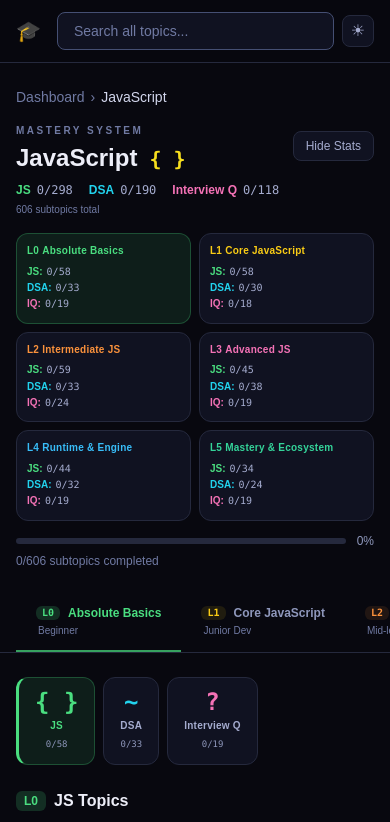
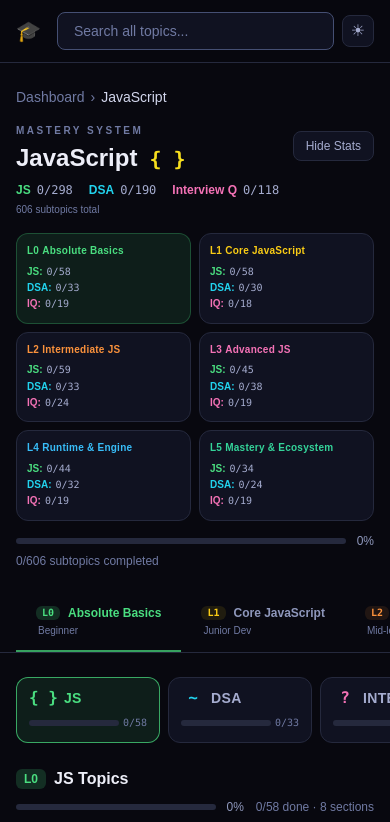
Before and after one commit to mdnuruzzamannirob/curriculum-platform, a Next.js app: page /course/javascript in a window 390 px wide. Shown: the top 822 px of the page. Built offline with nearby package versions, Linux system fonts and the light colour scheme; a web font is replaced by a local one.

Commit message:
refactor: enhance mobile and desktop layouts for module sidebar with improved styling and structure

```diff
--- a/src/components/ModuleSidebar.tsx
+++ b/src/components/ModuleSidebar.tsx
@@ -24,7 +24,7 @@ export default function ModuleSidebar({
 
   return (
     <>
-      {/* Mobile: horizontal native scroll */}
+      {/* ── Mobile: horizontal scroll, desktop-style cards ── */}
       <div className="md:hidden overflow-x-auto scrollbar-hide -mx-4 px-4">
         <div className="flex gap-2 pb-2 min-w-max">
           {modules.map((mod) => {
@@ -37,33 +37,52 @@ export default function ModuleSidebar({
                 data-accent={modColor}
                 type="button"
                 onClick={() => onSelect(mod.id)}
-                className={`flex shrink-0 flex-col items-center gap-1.5 rounded-xl border px-4 py-3 text-center ${
+                className={`flex shrink-0 flex-col gap-2 rounded-xl min-w-36 w-fit border px-3 py-3 text-left ${
                   active
-                    ? "accent-bg-soft accent-border-soft border-l-[3px] accent-border-left"
-                    : "border-border-default bg-surface"
+                    ? "accent-bg-soft accent-border"
+                    : "border-border-default bg-surface hover:bg-surface-hover hover:border-border-muted"
                 }`}
               >
-                <span className="text-2xl font-black font-mono leading-none accent-text">
+                {/* Icon + Title */}
+                <div className="flex items-center gap-1.5">
+                  <p
+                    className="rounded justify-center min-w-6 text-center font-mono font-black leading-none accent-text"
+                    style={{ color: modColor }}
+                  >
                     {mod.icon ?? mod.id.charAt(0).toUpperCase()}
-                </span>
-                <span
-                  className={`text-[10px] font-bold tracking-wide leading-tight whitespace-nowrap ${
+                  </p>
+                  <p
+                    className={`text-sm font-bold uppercase tracking-wide leading-tight truncate ${
                       active ? "accent-text" : "text-text-muted"
                     }`}
+                    style={active ? { color: modColor } : undefined}
                   >
                     {mod.title}
-                </span>
-                <span className="text-[9px] font-mono text-text-subtle">
+                  </p>
+                </div>
+
+                {/* Progress bar + count */}
+                <div className="flex w-full items-center gap-1">
+                  <div className="w-full">
+                    <ProgressBar
+                      percentage={mp.percentage}
+                      size="sm"
+                      color={modColor}
+                      showLabel={false}
+                    />
+                  </div>
+                  <span className="text-[10px] font-mono tabular-nums text-text-faint whitespace-nowrap">
                     {mp.completed}/{mp.total}
                   </span>
+                </div>
               </button>
             );
           })}
         </div>
       </div>
 
-      {/* Desktop: vertical module tabs */}
-      <nav className="hidden md:flex border-l border-border-default  md:flex-col">
+      {/* ── Desktop: vertical module tabs (unchanged) ── */}
+      <nav className="hidden md:flex border-l border-border-default md:flex-col">
         {modules.map((mod) => {
           const active = mod.id === activeId;
           const mp = calcModuleProgress(progress, courseId, levelId, mod);
@@ -85,14 +104,11 @@ export default function ModuleSidebar({
                   {mod.icon ?? mod.id.charAt(0).toUpperCase()}
                 </p>
                 <p
-                  className={`text-sm font-bold uppercase tracking-wide leading-tight ${
-                    active ? "accent-text" : "text-text-muted"
-                  }`}
+                  className={`text-sm font-bold uppercase tracking-wide leading-tight ${active ? "accent-text" : "text-text-muted"}`}
                 >
                   {mod.title}
                 </p>
               </div>
-
               <div className="flex w-full items-center gap-1">
                 <div className="w-full">
                   <ProgressBar
```
Lines whose indentation alone changed are shown as unchanged.
